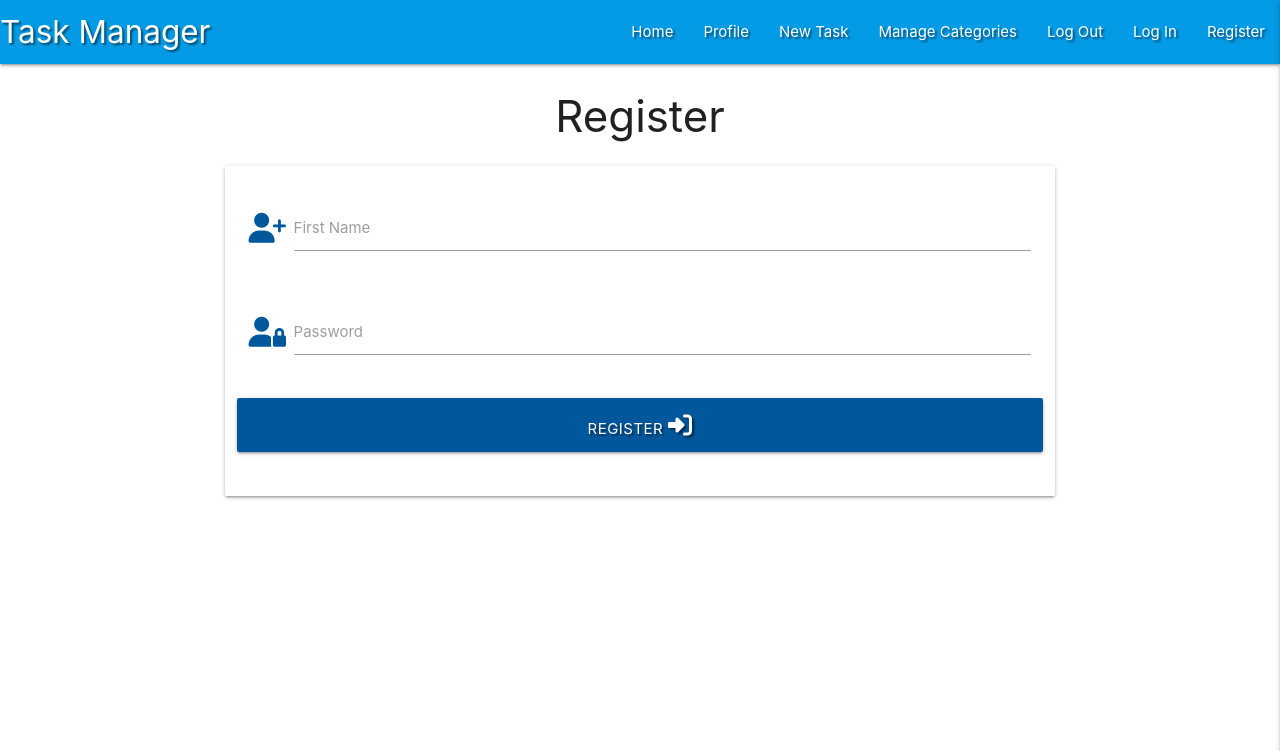
After one commit to seanbrindley17/task-manager-walkthrough, a Flask app: page /register in a window 1280 px wide. The commit adds this page. Shown: the top 751 px of the page. Run offline with Flask 3, Linux system fonts and the light colour scheme; some libraries are stand-ins or nearby versions.

Commit message:
Add register template

```diff
--- a/app.py
+++ b/app.py
@@ -4,6 +4,7 @@ from flask import (
     redirect, request, session, url_for)
 from flask_pymongo import PyMongo
 from bson.objectid import ObjectId
+from werkzeug.security import generate_password_hash, check_password_hash
 if os.path.exists("env.py"):
     import env
 
@@ -24,6 +25,11 @@ def get_tasks():
     return render_template("tasks.html", tasks=tasks)
 
 
+@app.route("/register", methods=["GET", "POST"])
+def register():
+    return render_template("register.html")
+
+
 if __name__ == "__main__":
     app.run(host=os.environ.get("IP"),
             port=int(os.environ.get("PORT")),
--- a/templates/base.html
+++ b/templates/base.html
@@ -7,7 +7,9 @@
         integrity="sha512-Kc323vGBEqzTmouAECnVceyQqyqdsSiqLQISBL29aUW4U/M7pSPA/gEUZQqv1cwx4OnYxTxve5UMg5GT6L4JJg=="
         crossorigin="anonymous" referrerpolicy="no-referrer" type="text/css" />
     <link rel="stylesheet" href="https://cdnjs.cloudflare.com/ajax/libs/materialize/1.0.0/css/materialize.min.css" type="text/css">
+    <!-- Use url_for method as it's one of the internal pages -->
     <link rel="stylesheet" href="{{ url_for('static', filename='css/style.css') }}" type="text/css">
+    <!-- USE A SINGLE PAIR OF CURLY BRACKETS, IDIOT -->
     {% block styles %}
     {% endblock %}
     <title>Task Manager</title>
@@ -18,6 +20,7 @@
         <!-- Top navbar -->
         <nav class="nav-extended text-shadow light-blue darken-1">
             <div class="nav-wrapper">
+                <!-- Use url_for method as it's one of the internal pages -->
                 <a href="{{ url_for('get_tasks') }}" class="brand-logo">Task Manager</a>
                 <a href="#" data-target="mobile-demo" class="sidenav-trigger right"><i class="fa-solid fa-bars"></i></a>
                 <ul class="right hide-on-med-and-down">
@@ -27,7 +30,7 @@
                     <li><a href="#">Manage Categories</a></li>
                     <li><a href="#">Log Out</a></li>
                     <li><a href="#">Log In</a></li>
-                    <li><a href="#">Register</a></li>
+                    <li><a href="{{ url_for('register') }}">Register</a></li>
                 </ul>
             </div>
         </nav>
@@ -41,7 +44,7 @@
             <li><a href="#">Manage Categories</a></li>
             <li><a href="#">Log Out</a></li>
             <li><a href="#">Log In</a></li>
-            <li><a href="#">Register</a></li>
+            <li><a href="{{ url_for('register') }}">Register</a></li>
         </ul>
     </header>
 
@@ -51,6 +54,7 @@
     <script src="https://code.jquery.com/jquery-3.5.1.min.js"
         integrity="sha256-9/aliU8dGd2tb6OSsuzixeV4y/faTqgFtohetphbbj0=" crossorigin="anonymous"></script>
     <script src="https://cdnjs.cloudflare.com/ajax/libs/materialize/1.0.0/js/materialize.min.js"></script>
+    <!-- Use url_for method as it's one of the internal pages -->
     <script src="{{ url_for('static', filename='js/script.js') }}"></script>
     {% block scripts %}
     {% endblock %}
--- /dev/null
+++ b/templates/register.html
@@ -0,0 +1,38 @@
+{% extends "base.html" %}
+{% block content %}
+
+<h3 class="center-align">Register</h3>
+
+<div class="row">
+    <!-- m8 class makes the card span 8 spaces wide (on 12 space grid) with offset-m2  -->
+    <!-- Form method is Post and the action is the register() function in Python using url_for -->
+    <form class="col s12 m8 offset-m2" method="POST" action="{{ url_for('register') }}">
+        <div class="card-panel">
+            <!-- Username field -->
+            <div class="row">
+                <div class="input-field col s12">
+                    <i class="fa-solid fa-user-plus prefix light-blue-text text-darken-4"></i>
+                    <input id="username" name="username" type="text" class="validate">
+                    <label for="username">First Name</label>
+                </div>
+            </div>
+            <!-- Password field -->
+            <div class="row">
+                <div class="input-field col s12">
+                    <i class="fa-solid fa-user-lock prefix light-blue-text text-darken-4"></i>
+                    <input id="password" name="password" type="password" class="validate">
+                    <label for="password">Password</label>
+                </div>
+            </div>
+            <!-- Register button -->
+            <div class="row">
+                <!-- Generate large button that spans entire 12 space width of the parent card element -->
+                <button type="submit" class="col s12 btn-large light-blue darken-4 text-shadow">
+                    Register <i class="fa-solid fa-sign-in-alt"></i>
+                </button>
+            </div>
+        </div>
+    </form>
+</div>
+
+{% endblock %}
```
